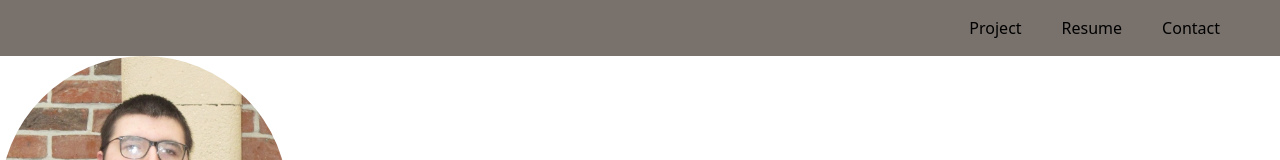
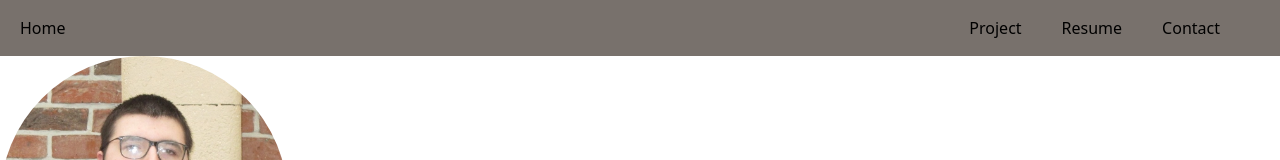
Before and after one commit to Celastriel/Celastriel.github.io, a Next.js app: page / in a window 1280 px wide. Shown: the top 160 px of the page. Built offline with nearby package versions, Linux system fonts and the light colour scheme.

Commit message:
Init Resume V1

```diff
--- a/components/Layout.tsx
+++ b/components/Layout.tsx
@@ -10,16 +10,23 @@ export default function Layout({children,title,currentPage} : any){
                 <link rel="icon" href="/favicon.ico" />
             </Head>
         <header className='bg-stone-500'>
-          <nav className='flex flex-row-reverse my-auto flex-1 pr-10 py-4'>
+          <nav className='flex flex-row'>
+          <div className='py-4 pr-10 my-auto'>
+              <a className='px-5' href='/'>
+                <span>Home</span>
+              </a>
+          </div>
+          <div className='flex flex-row-reverse flex-1 py-4 pr-10 my-auto'>
               <a className='px-5'>
                 <span>Contact</span>
               </a>
+              <a className='px-5' href="/resume">
+                <span>Resume</span>
+              </a>
               <a className='px-5'>
-                    <span>Resume</span>
-                  </a>
-                  <a className='px-5'>
-                    <span>Project</span>
-                  </a>
+                <span>Project</span>
+              </a>
+            </div>
             </nav>
       </header>
       <main>
--- a/pages/resume.tsx
+++ b/pages/resume.tsx
@@ -0,0 +1,15 @@
+import Head from 'next/head'
+import Link from 'next/link'
+import { useEffect, useRef } from 'react';
+import Layout from '../components/Layout';
+
+export default function resume(){
+
+    return(
+        <Layout title="Resume" currentPage="resume">
+            <div>
+                <iframe src='/files/CV.pdf' width="100%" height="2000px"></iframe>
+            </div>
+        </Layout>
+    )
+}
```
Also changed, not shown: 1 other file (tests, documents, lock files or other folders).
